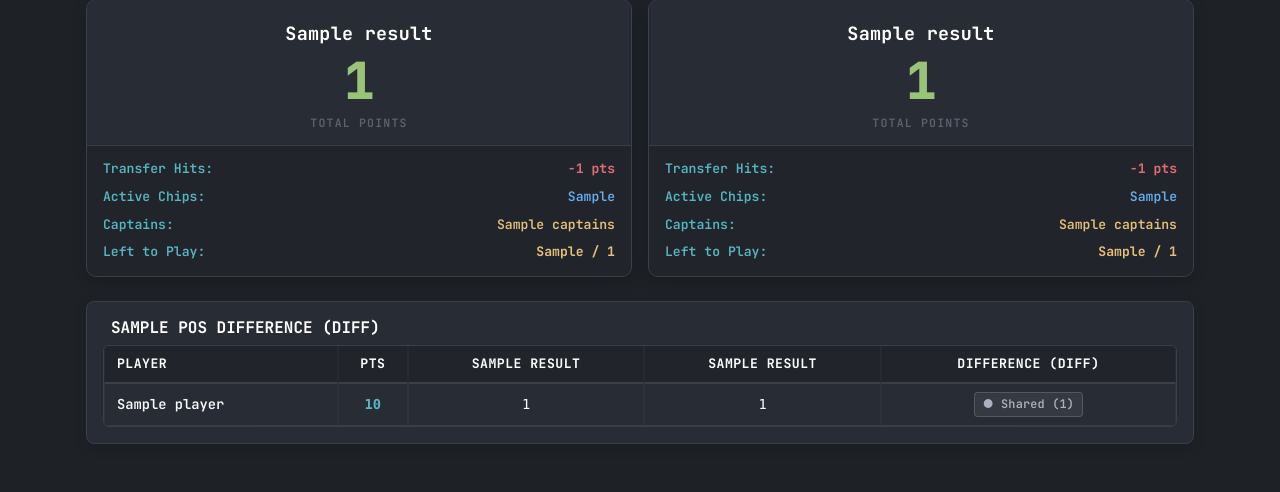
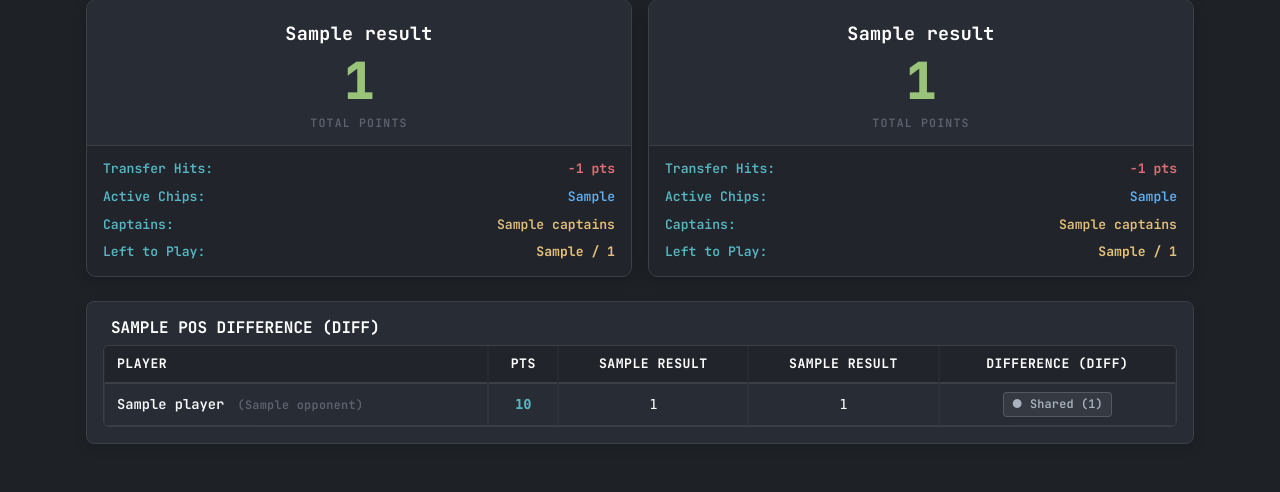
Before and after one commit to FeriCodes/super-league-website, a FastAPI app: template app/templates/index.html in a window 1280 px wide. Shown: the part 377-869 px from the top of the page. Run offline with FastAPI, Linux system fonts and the light colour scheme; the template is opened without the code that fills it: most values are stand-ins (such as "Sample title", 1, 10 or a date in 2020).

Commit message:
feat(ui): display opponent fixtures and dim finished match rows

```diff
--- a/app/static/css/style.css
+++ b/app/static/css/style.css
@@ -363,6 +363,26 @@ body {
   border: 1px solid rgba(171, 178, 191, 0.25);
 }
 
+/* Finished Matches & Opponent Badge */
+.player-row-ft {
+  opacity: 0.38 !important;
+  filter: grayscale(45%);
+  transition: opacity 0.2s ease;
+}
+
+.player-row-ft:hover {
+  opacity: 0.85 !important;
+  filter: none;
+}
+
+.opponent-badge {
+  font-size: 0.74rem;
+  font-weight: 600;
+  color: var(--text-muted);
+  margin-left: 5px;
+  letter-spacing: 0.3px;
+}
+
 /* Scrollbar */
 ::-webkit-scrollbar {
   width: 6px;
--- a/app/templates/index.html
+++ b/app/templates/index.html
@@ -147,7 +147,7 @@
           <table class="table table-dark table-dark-custom align-middle mb-0">
             <thead>
               <tr>
-                <th style="min-width: 130px;">Player</th>
+                <th style="min-width: 140px;">Player</th>
                 <th class="text-center" style="width: 70px;">Pts</th>
                 <th class="text-center">{{ results.team_a_name }}</th>
                 <th class="text-center">{{ results.team_b_name }}</th>
@@ -156,8 +156,13 @@
             </thead>
             <tbody>
               {% for p in players %}
-                <tr>
-                  <td class="fw-semibold text-light text-nowrap">{{ p.name }}</td>
+                <tr class="{% if p.status == 'FT' %}player-row-ft{% endif %}">
+                  <td class="fw-semibold text-light text-nowrap">
+                    <span>{{ p.name }}</span>
+                    {% if p.opponent %}
+                      <span class="opponent-badge">({{ p.opponent }})</span>
+                    {% endif %}
+                  </td>
                   <td class="text-center font-monospace fw-bold" style="color: var(--accent-cyan)">{{ p.player_points }}</td>
                   <td class="text-center font-monospace">{{ p.count_a }}</td>
                   <td class="text-center font-monospace">{{ p.count_b }}</td>
```
